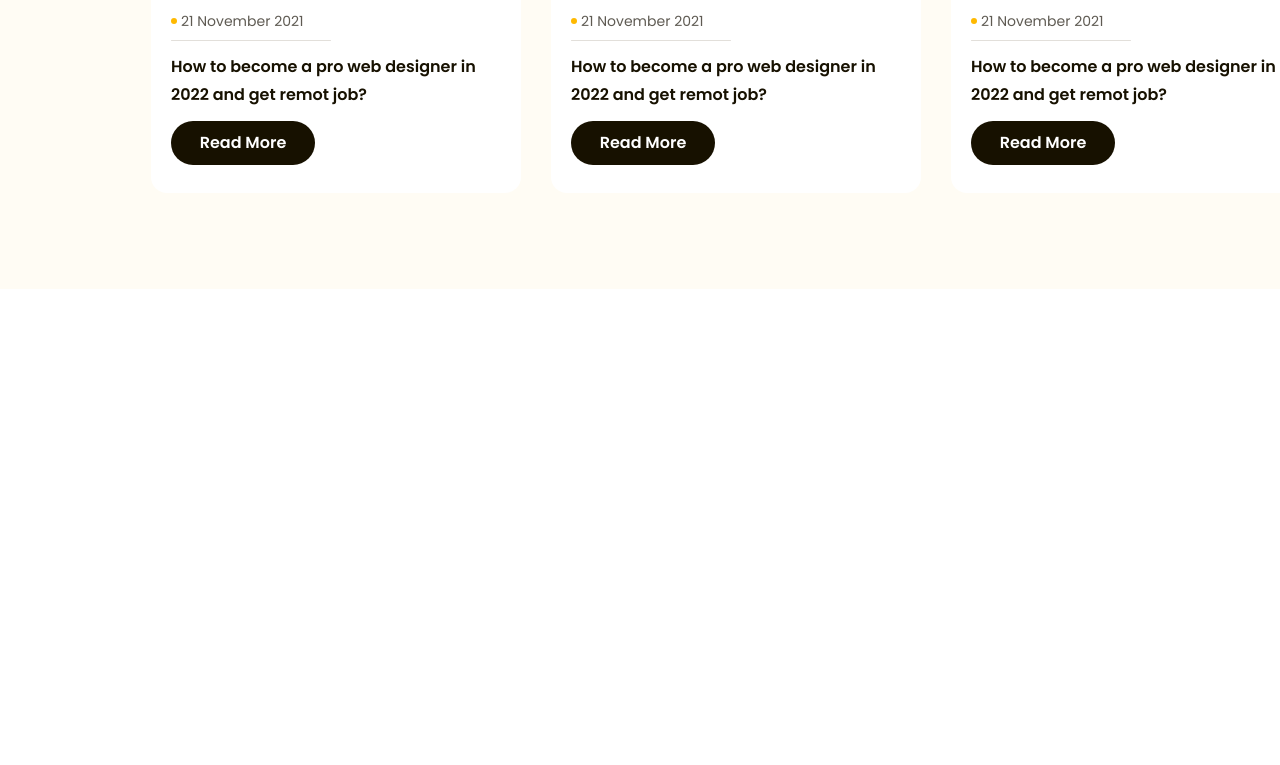
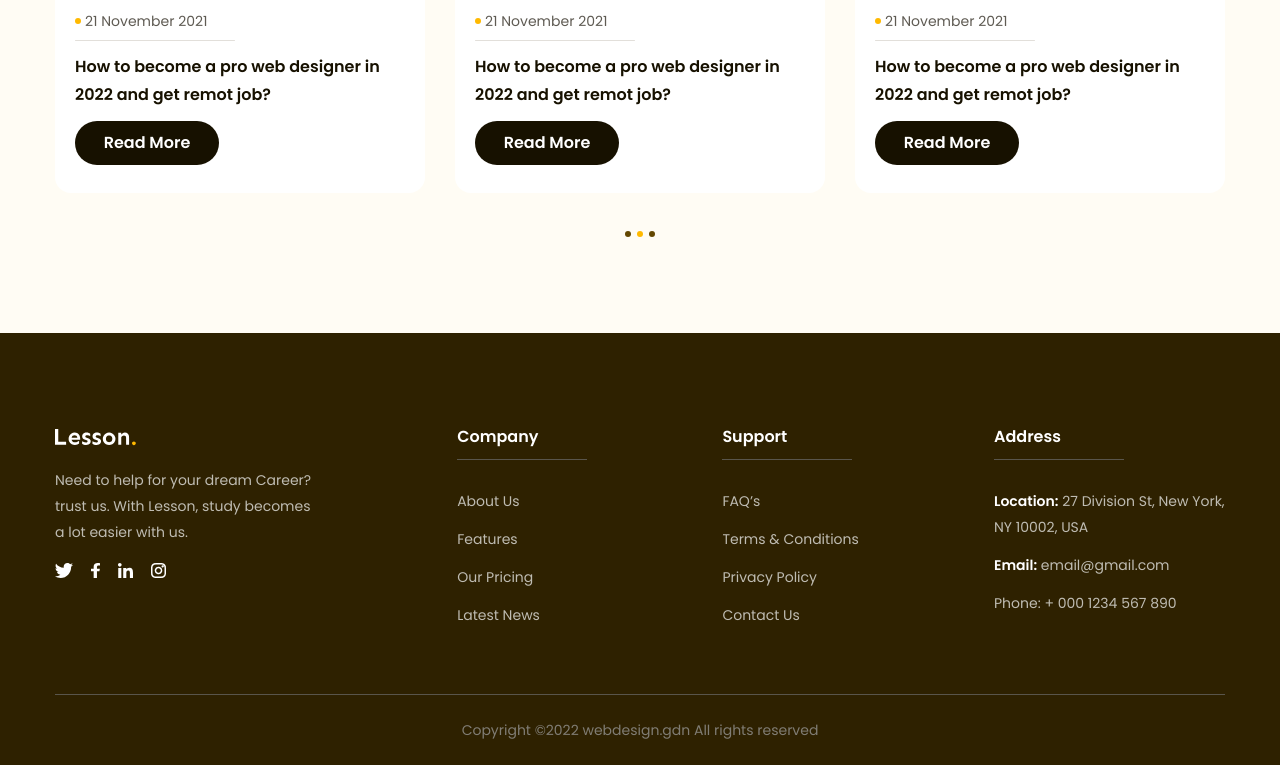
Before and after one commit to anhdz1305/html-css-02, a plain HTML site: page index.html in a window 1280 px wide. Shown: the part 4342-5107 px from the top of the page. Before the commit the page ends 4631 px from the top, so only its background shows below. Drawn offline with Linux system fonts and the light colour scheme.

Commit message:
Hoàn thiện lesson.

```diff
--- a/asset/css/style.css
+++ b/asset/css/style.css
@@ -42,6 +42,22 @@ a {
 .line-clamp.line-2 {
     --line-clamp: 2;
 }
+.dots {
+    display: flex;
+    margin-top: 28px;
+    gap: 6px;
+}
+
+.dots .dot {
+    width: 6px;
+    height: 6px;
+    border-radius: 50%;
+    background: #634700;
+}
+.dot.active {
+    background: #ffb900;
+}
+
 :root {
     --primary-color: #ffb900;
 }
@@ -384,21 +400,6 @@ a {
     top: -20px;
     left: -30px;
 }
-.feedback .dots {
-    display: flex;
-    margin-top: 28px;
-    gap: 6px;
-}
-
-.feedback .dots .dot {
-    width: 6px;
-    height: 6px;
-    border-radius: 50%;
-    background: #634700;
-}
-.feedback .dot.active {
-    background: #ffb900;
-}
 
 /* features */
 .features {
@@ -470,7 +471,7 @@ a {
     background: #fffcf4;
 }
 .blog .content {
-    padding: 96px;
+    padding: 96px 0;
 }
 
 .blog .content .title {
@@ -555,3 +556,78 @@ a {
 .blog .list-card .card .info-card .btn:hover {
     background: #ffb900;
 }
+.blog .content .dots {
+    margin-top: 38px;
+    display: flex;
+    justify-content: center;
+    align-items: center;
+}
+.footer {
+    background: #2e2100;
+}
+
+.footer .main-content {
+    width: 1170px;
+    margin-left: auto;
+    margin-right: auto;
+}
+.footer .content {
+    padding: 96px 0 28px 0;
+    display: flex;
+    justify-content: space-between;
+}
+.footer .content .logo .desc {
+    margin-top: 18px;
+    max-width: 267px;
+    color: #bfbcb2;
+    font-size: 1.4rem;
+    line-height: 2.6rem;
+}
+.footer .content .logo .social {
+    margin-top: 18px;
+    display: flex;
+    align-items: center;
+    gap: 18px;
+}
+.footer .content .info .title {
+    color: #fff;
+    font-weight: 600;
+}
+.footer .content .bar {
+    margin-top: 14px;
+    content: "";
+    width: 130px;
+    height: 1px;
+    background: #59554b;
+}
+.footer .content .info-desc {
+    margin-top: 16px;
+}
+.footer .content .info-desc .desc a {
+    display: inline-block;
+    margin-top: 12px;
+    color: #bfbcb2;
+    font-size: 1.4rem;
+    line-height: 2.6rem;
+}
+.footer .content .info-desc .desc a:first-child {
+    max-width: 231px;
+}
+.footer .content .info-desc .desc a .outstanding {
+    color: #fff;
+    font-size: 1.4rem;
+    font-weight: 600;
+}
+.footer .copyright-footer .big-bar {
+    margin-top: 38px;
+    content: "";
+    max-width: 1170px;
+    height: 1px;
+    background: #59554b;
+}
+.footer .copyright-footer .copyright {
+    padding: 28px 0px;
+    color: #807d74;
+    text-align: center;
+    font-size: 1.4rem;
+}
--- a/index.html
+++ b/index.html
@@ -450,9 +450,65 @@
                                 </div>
                             </div>
                         </div>
+                        <div class="dots">
+                                <div class="dot"></div>
+                                <div class="dot active"></div>
+                                <div class="dot"></div>
+                        </div>
                     </div>
                 </div>
             </div>
         </main>
+        <!-- footer -->
+         <footer class="footer">
+            <div class="main-content">
+                <div class="content">
+                    <div class="logo">
+                        <img src="/asset/img/white-Lesson..svg" alt="Lesson" class="logo">
+                        <p class="desc">Need to help for your dream Career? trust us. With Lesson, study becomes a lot easier with us.</p>
+                        <div class="social">
+                            <a href="#!"><img src="/asset/img/icon-twitter.svg" alt="" class="tw"></a>
+                            <a href="#!"><img src="/asset/img/icon-f.svg" alt="" class="f"></a>
+                            <a href="#!"><img src="/asset/img/icon-linked_in.svg" alt="" class="in"></a>
+                            <a href="#!"><img src="/asset/img/icon-Instagram.png" alt="" class="ins"></a>
+                        </div>
+                    </div>
+                    <div class="info">
+                        <strong class="title">Company</strong>
+                        <div class="bar"></div>
+                        <ul class="info-desc">
+                            <li class="desc"><a href="#!">About Us</a></li>
+                            <li class="desc"><a href="#!">Features</a></li>
+                            <li class="desc"><a href="#!">Our Pricing</a></li>
+                            <li class="desc"><a href="#!">Latest News</a></li>
+                        </ul>
+                    </div>
+                    <div class="info">
+                        <strong class="title">Support</strong>
+                        <div class="bar"></div>
+                        <ul class="info-desc">
+                            <li class="desc"><a href="#!">FAQ’s</a></li>
+                            <li class="desc"><a href="#!">Terms & Conditions</a></li>
+                            <li class="desc"><a href="#!">Privacy Policy</a></li>
+                            <li class="desc"><a href="#!">Contact Us</a></li>
+                        </ul>
+                    </div>
+                    <div class="info">
+                        <strong class="title">Address</strong>
+                        <div class="bar"></div>
+                        <ul class="info-desc">
+                            <li class="desc"><a href="#!"><span class="outstanding">Location:</span he><span> 27 Division St, New York, NY 10002, USA</span></a></li>
+                            <li class="desc"><a href="#!"><span class="outstanding">Email:</span> <span>email@gmail.com</span></a></li>
+                            <li class="desc"><a href="#!"><span >Phone:</span> <span>+ 000 1234 567 890</span></a></li>
+                        </ul>
+                    </div>
+
+                </div>
+                <div class="copyright-footer">
+                    <div class="big-bar"></div>
+                    <p class="copyright">Copyright ©2022 webdesign.gdn All rights reserved</p>
+                </div>
+            </div>
+         </footer>
     </body>
 </html>
```
Also changed, not shown: asset/img/icon-Instagram.png (added), asset/img/icon-f.svg (added), asset/img/icon-linked_in.svg (added), asset/img/icon-twitter.svg (added), asset/img/white-Lesson..svg (added).
